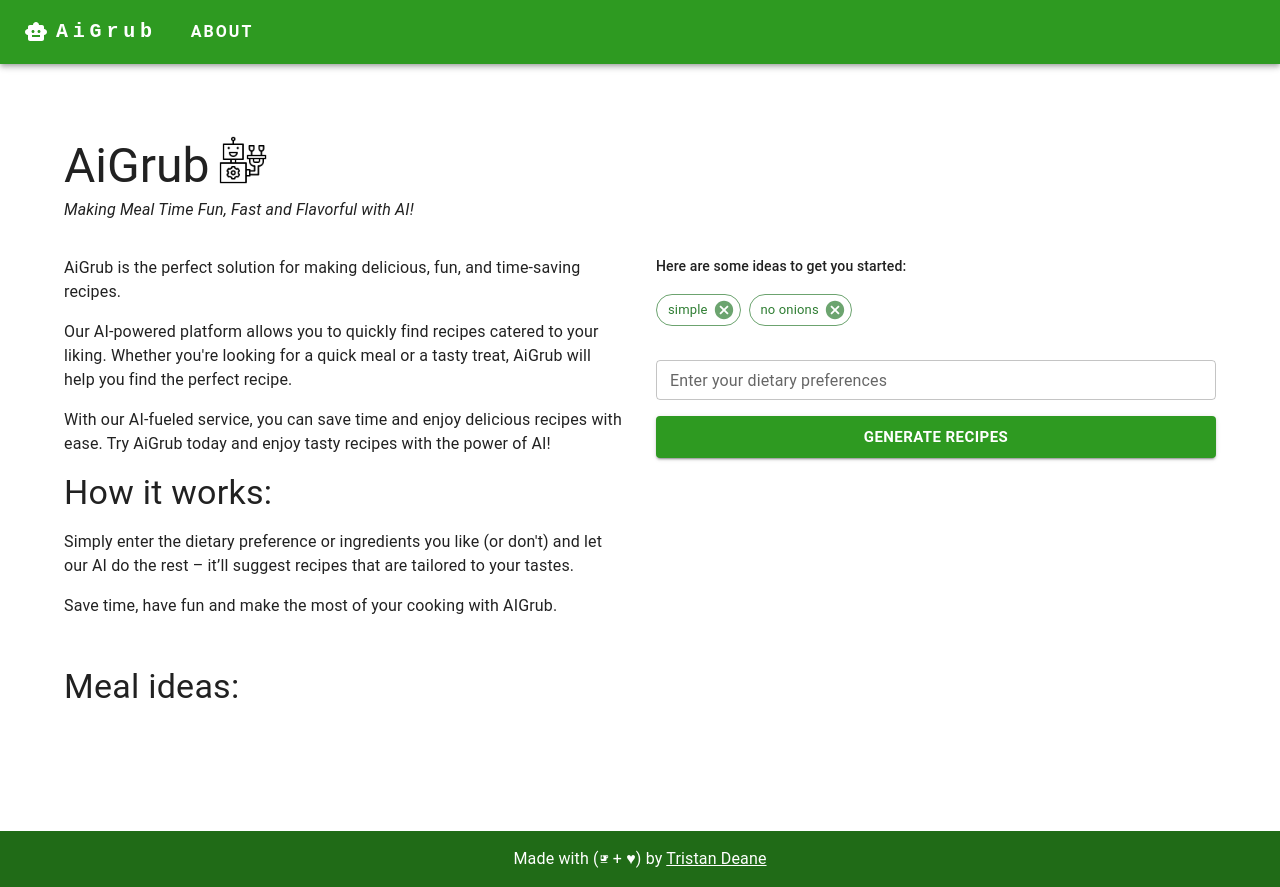
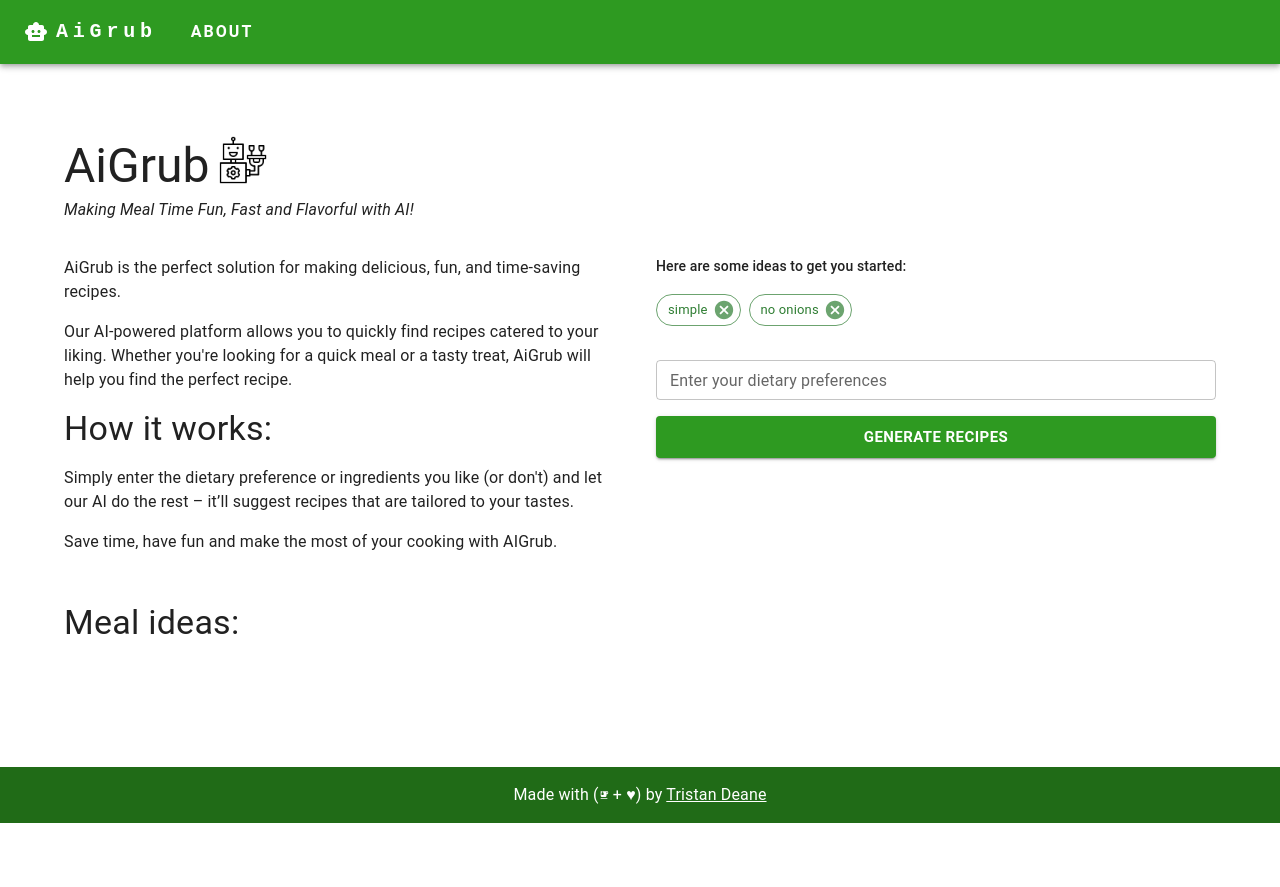
Before and after one commit to IM-Deane/aigrub, a Next.js app: page / in a window 1280 px wide. After the commit the page ends 823 px from the top, so only its background shows below. Built offline with nearby package versions, Linux system fonts and the light colour scheme.

Commit message:
Updated app outline text

```diff
--- a/pages/index.tsx
+++ b/pages/index.tsx
@@ -56,23 +56,14 @@ const IndexPage = () => {
 						to your liking. Whether you're looking for a quick meal or a tasty
 						treat, AiGrub will help you find the perfect recipe.
 					</Typography>
-
-					<Typography variant="body1" paragraph gutterBottom>
-						With our AI-fueled service, you can save time and enjoy delicious
-						recipes with ease. Try AiGrub today and enjoy tasty recipes with the
-						power of AI!
-					</Typography>
-
 					<Typography variant="h4" paragraph gutterBottom>
 						How it works:
 					</Typography>
-
 					<Typography variant="body1" paragraph gutterBottom>
 						Simply enter the dietary preference or ingredients you like (or
 						don't) and let our AI do the rest – it’ll suggest recipes that are
 						tailored to your tastes.
 					</Typography>
-
 					<Typography variant="body1" paragraph>
 						Save time, have fun and make the most of your cooking with AIGrub.
 					</Typography>
```
